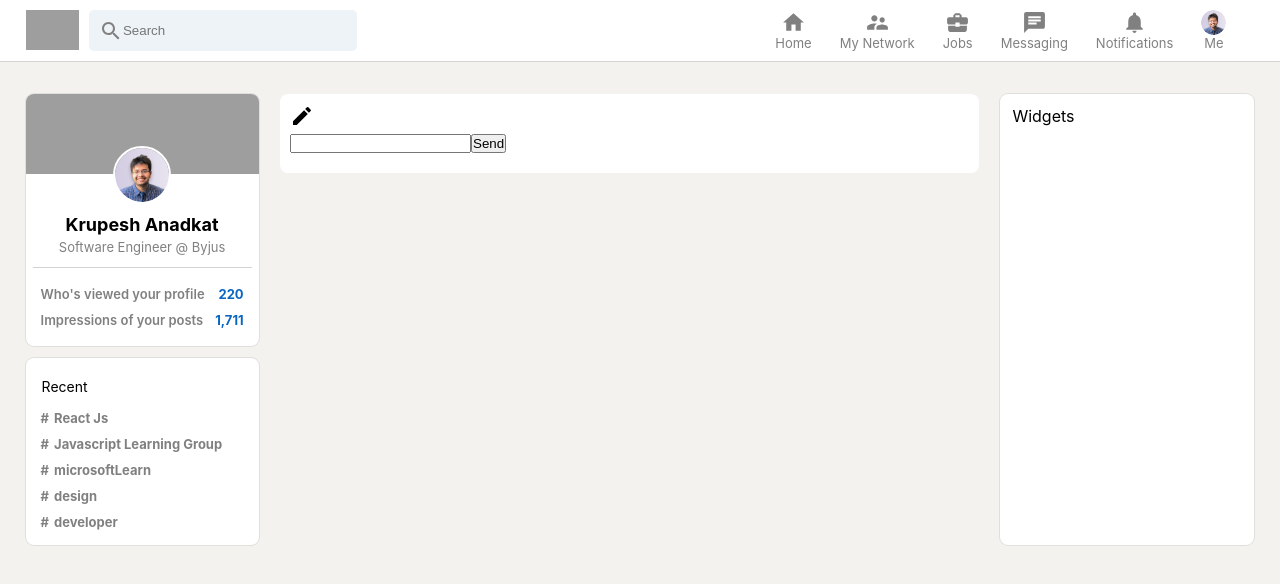
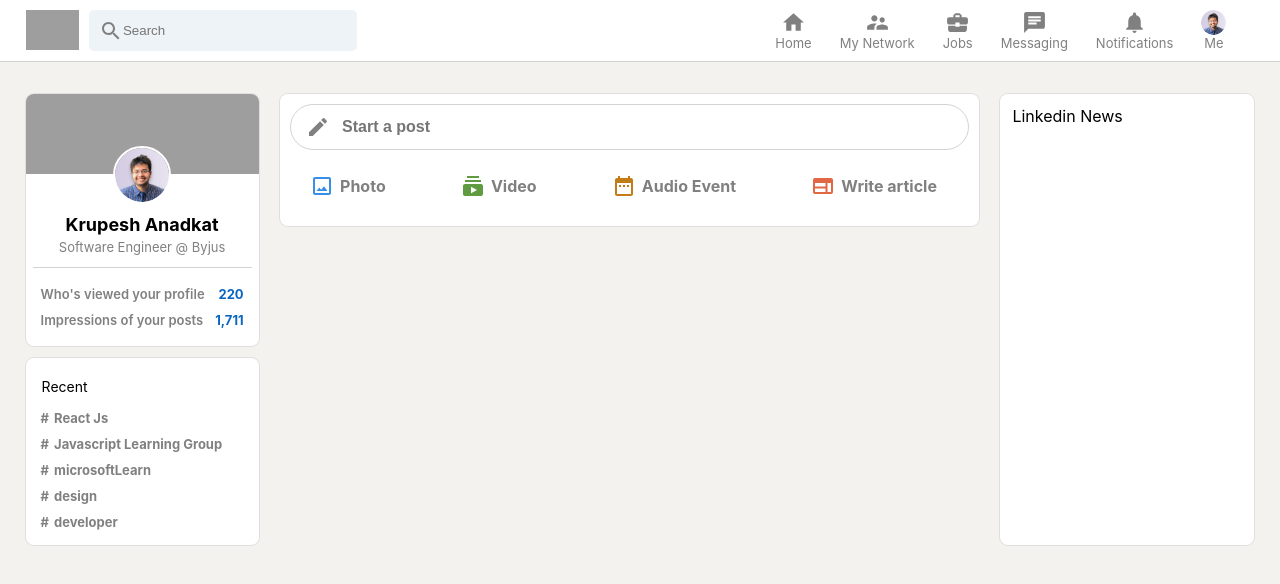
Before and after one commit to kmanadkat/linkedin-clone, a React (Create React App) app: page / in a window 1280 px wide. Shown: the top 584 px of the page. Built offline with nearby package versions, Linux system fonts and the light colour scheme; grey boxes are pictures that could not be loaded.

Commit message:
Feed Input Form Complete

```diff
--- a/src/components/Feed/Feed.js
+++ b/src/components/Feed/Feed.js
@@ -1,16 +1,29 @@
 import './Feed.scss'
 import CreateIcon from '@material-ui/icons/Create'
+import InputOption from './InputOption'
+import CropOriginalIcon from '@material-ui/icons/CropOriginal';
+import SubscriptionsIcon from '@material-ui/icons/Subscriptions';
+import DateRangeIcon from '@material-ui/icons/DateRange';
+import WebOutlinedIcon from '@material-ui/icons/WebOutlined';
 
 const Feed = () => {
   return (
     <div className='feed'>
       <div className="feed__inputContainer">
+
         <div className="feed__input">
           <CreateIcon />
           <form>
-            <input type="text" />
+            <input type="text" placeholder='Start a post' />
             <button type='submit'>Send</button>
           </form>
+        </div>
+
+        <div className="feed__inputOptions">
+          <InputOption title="Photo" Icon={CropOriginalIcon} color="#378fe9" />
+          <InputOption title="Video" Icon={SubscriptionsIcon} color="#5f9b41" />
+          <InputOption title="Audio Event" Icon={DateRangeIcon} color="#c37d16" />
+          <InputOption title="Write article" Icon={WebOutlinedIcon} color="#e16745" />
         </div>
       </div>
     </div>
--- a/src/components/Feed/Feed.scss
+++ b/src/components/Feed/Feed.scss
@@ -2,11 +2,46 @@
   flex: 0.6;
   margin: 0 20px;
 
-  &__inputContainer{
+  &__inputContainer {
     background-color: white;
+    box-shadow: 0px 0px 0px 1px rgba(0,0,0,0.08);
     padding: 10px;
-    padding-bottom: 20px;
     margin-bottom: 20px;
     border-radius: 8px;
   }
+
+  &__input {
+    border: 1px solid lightgray;
+    border-radius: 30px;
+    display: flex;
+    padding: 10px;
+    color: gray;
+    padding-left: 15px;
+  }
+
+  form {
+    display: flex;
+    width: 100%;
+  }
+  form input {
+    flex: 1;
+    border: none;
+    outline: none;
+    padding: 0 12px;
+    font-size: 16px;
+    font-weight: 600;
+  }
+
+  form button {
+    display: none;
+  }
+
+  &__inputOptions {
+    display: flex;
+    align-items: center;
+    justify-content: space-between;
+    margin-top: 16px;
+    padding: 0 8px;
+    flex-wrap: wrap;
+  }
 }
--- /dev/null
+++ b/src/components/Feed/InputOption.js
@@ -0,0 +1,12 @@
+import './InputOption.scss'
+
+const InputOption = ({Icon, title, color}) => {
+  return (
+    <div className='inputOption'>
+      <Icon style={{color}} />
+      <h4>{title}</h4>
+    </div>
+  )
+}
+
+export default InputOption
--- /dev/null
+++ b/src/components/Feed/InputOption.scss
@@ -0,0 +1,16 @@
+.inputOption {
+  display: flex;
+  gap: 6px;
+  align-items: center;
+  margin-right: 12px;
+  margin-bottom: 10px;
+  padding: 8px 12px;
+  cursor: pointer;
+  border-radius: 8px;
+  color: gray;
+
+  &:hover {
+    background-color: whitesmoke;
+    color: black;
+  }
+}
--- a/src/components/Widgets/Widgets.js
+++ b/src/components/Widgets/Widgets.js
@@ -2,7 +2,7 @@
 
 const Widgets = () => {
   return (
-    <div className='widgets'>Widgets</div>
+    <div className='widgets'>Linkedin News</div>
   )
 }
 
--- a/src/utils/constants.js
+++ b/src/utils/constants.js
@@ -1,6 +1,6 @@
 const PROFILE_URL = '/assets/profile-pic.png'
 const LINKEDIN_LOGO = 'https://cdn-icons-png.flaticon.com/512/174/174857.png'
-const BANNER = 'https://images.unsplash.com/photo-1514565131-fce0801e5785?ixlib=rb-1.2.1&ixid=MnwxMjA3fDB8MHxwaG90by1wYWdlfHx8fGVufDB8fHx8&auto=format&fit=crop&w=1556&q=80'
+const BANNER = 'https://images.unsplash.com/photo-1513735539099-cf6e5d559d82?ixlib=rb-1.2.1&ixid=MnwxMjA3fDB8MHxwaG90by1wYWdlfHx8fGVufDB8fHx8&auto=format&fit=crop&w=4072&q=80'
 
 export {
  PROFILE_URL,
```
